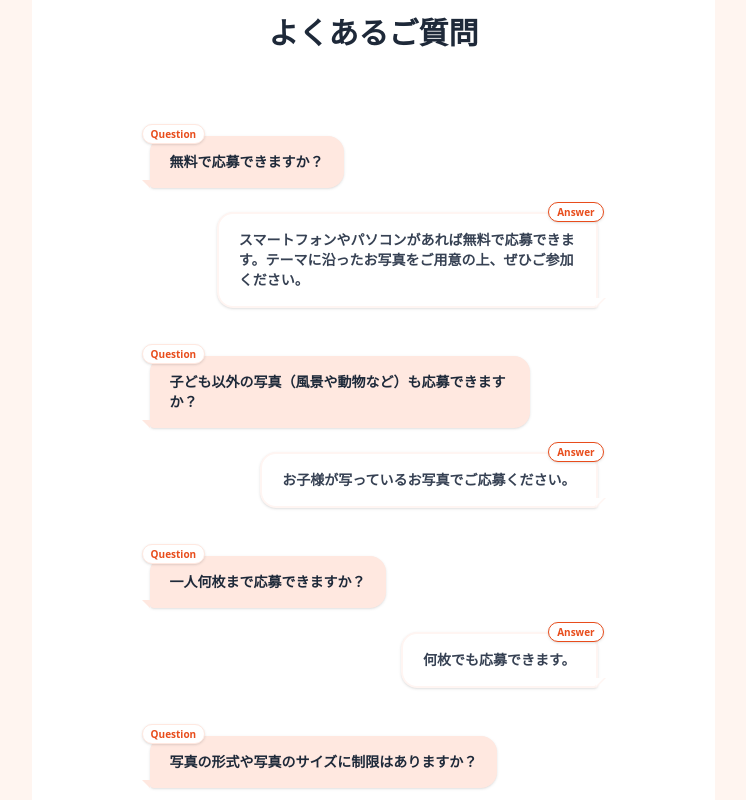
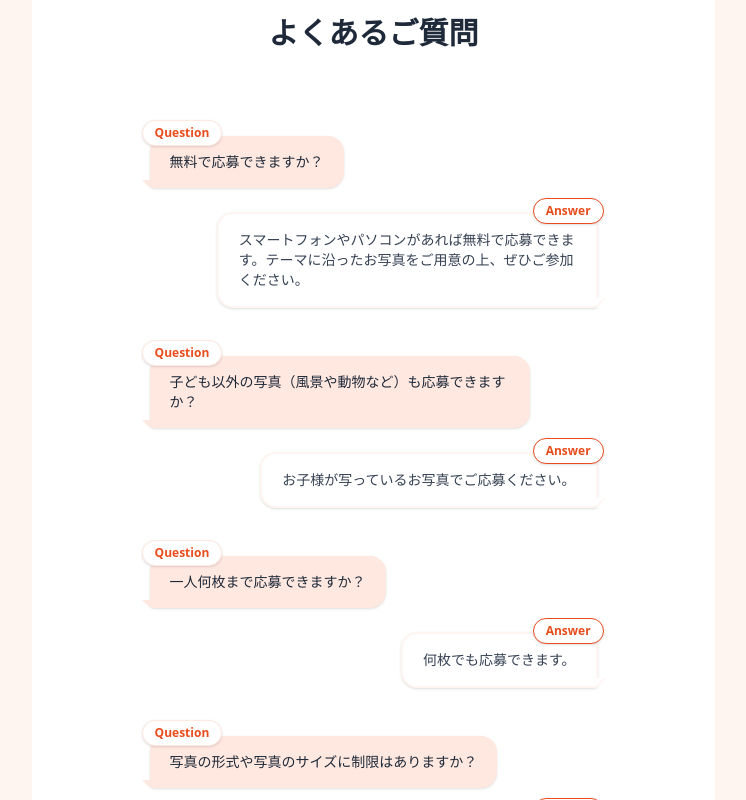
Before and after one commit to Yoshiken-lab/Photocon, a Next.js app in the folder photocon-system/: page /sample-o in a window 1280 px wide. Shown: the part 3020-3820 px from the top of the page, without its empty margins (266-1012 px from the left). Built offline with nearby package versions, Linux system fonts and the light colour scheme.

Commit message:
style(sample-o): increase faq badge size and revert body bold

```diff
--- a/photocon-system/components/o/FAQO.tsx
+++ b/photocon-system/components/o/FAQO.tsx
@@ -57,8 +57,8 @@ export const FAQO = () => {
                             viewport={{ once: true }}
                             className="flex items-end"
                         >
-                            <div className="bg-brand-100 text-gray-800 text-sm font-bold py-4 px-5 rounded-2xl rounded-bl-sm shadow-sm max-w-[85%] relative mt-2">
-                                <span className="absolute -top-3 -left-2 bg-white text-[#E84D1C] text-[10px] font-bold px-2 py-0.5 rounded-full border border-[#ffe8e0] shadow-sm z-10">
+                            <div className="bg-brand-100 text-gray-800 text-sm py-4 px-5 rounded-2xl rounded-bl-sm shadow-sm max-w-[85%] relative mt-2">
+                                <span className="absolute -top-4 -left-2 bg-white text-[#E84D1C] text-xs font-bold px-3 py-1 rounded-full border border-[#ffe8e0] shadow-sm z-10">
                                     Question
                                 </span>
                                 {faq.q}
@@ -75,8 +75,8 @@ export const FAQO = () => {
                             viewport={{ once: true }}
                             className="flex justify-end items-end"
                         >
-                            <div className="bg-white border-2 border-brand-50 text-gray-700 text-sm font-bold py-4 px-5 rounded-2xl rounded-br-sm shadow-sm max-w-[85%] relative text-left">
-                                <span className="absolute -top-3 -right-2 bg-white text-[#E84D1C] text-[10px] font-bold px-2 py-0.5 rounded-full border border-[#E84D1C] shadow-sm z-10">
+                            <div className="bg-white border-2 border-brand-50 text-gray-700 text-sm py-4 px-5 rounded-2xl rounded-br-sm shadow-sm max-w-[85%] relative text-left">
+                                <span className="absolute -top-4 -right-2 bg-white text-[#E84D1C] text-xs font-bold px-3 py-1 rounded-full border border-[#E84D1C] shadow-sm z-10">
                                     Answer
                                 </span>
                                 {faq.a}
```
Also changed, not shown: 1 other file (tests, documents, lock files or other folders).
